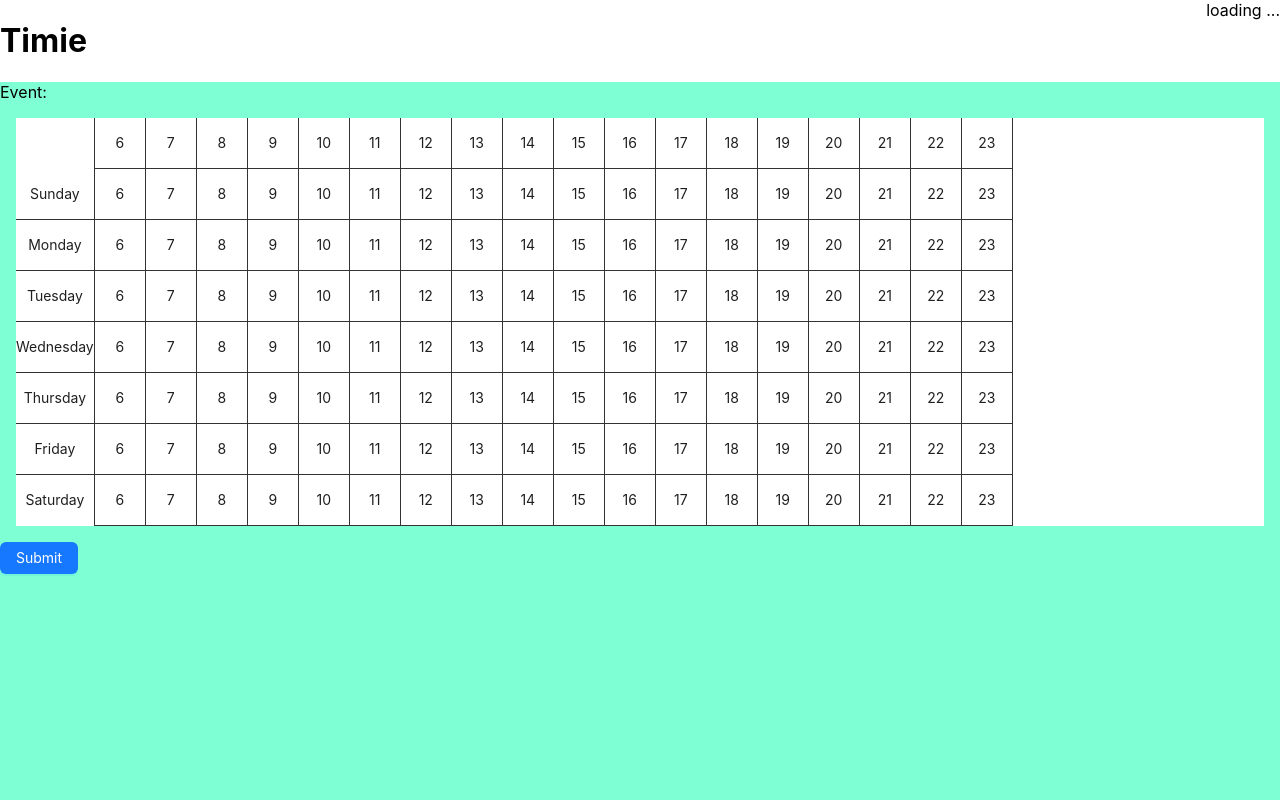
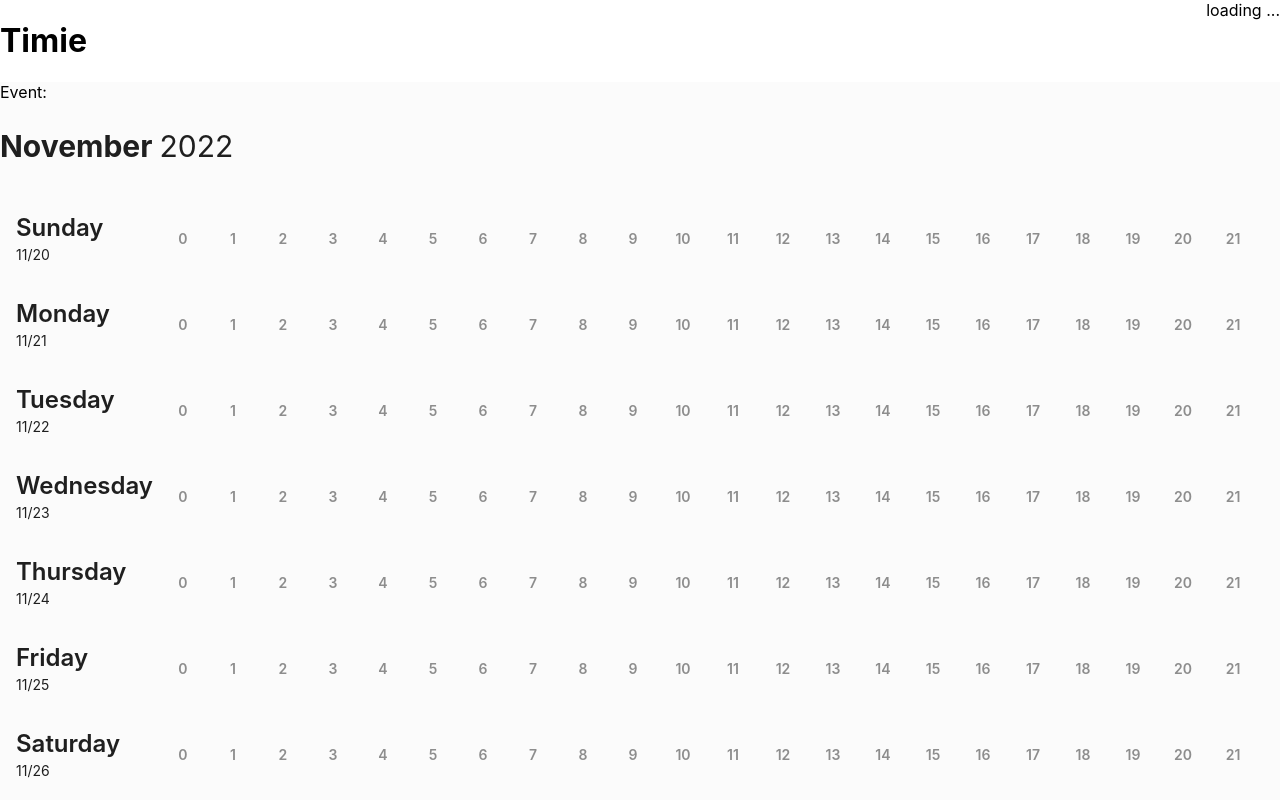
Before and after one commit to ph98/timie-app, a React (Create React App) app: page /events/1 in a window 1280 px wide. Shown: the top 800 px of the page. Built offline with nearby package versions, Linux system fonts and the light colour scheme; no server answers.

Commit message:
💄 better ui for weekly picker

```diff
--- a/src/App.tsx
+++ b/src/App.tsx
@@ -4,13 +4,18 @@
   Routes,
 } from "react-router-dom";
 import { QueryClient, QueryClientProvider } from "@tanstack/react-query";
-
+import dayjs from 'dayjs'
+import isBetween from 'dayjs/plugin/isBetween'
 import "./App.css";
 
 import EventsPage from "./pages/events/events";
 import LoginPage from "./pages/login/login";
 import EventPage from "./pages/event/event";
 import Layout from "./components/layout";
+
+dayjs.extend(isBetween)
+
+
 const queryClient = new QueryClient({
   defaultOptions:{
     queries:{
--- a/src/components/weekly-calendar/index.tsx
+++ b/src/components/weekly-calendar/index.tsx
@@ -1,19 +1,20 @@
 import dayjs, { Dayjs } from "dayjs";
 import "./styles.scss";
 import { useEffect, useState } from "react";
+import { Typography } from "antd";
 
 const weekdays = [...Array(7).keys()].map((i) =>
   dayjs().startOf("week").add(i, "day")
 );
-const hours = [...Array(18).keys()].map((i) => i + 6);
+const hours = [...Array(24).keys()];
 
-
-const WeeklyPicker = ({onChange}: any) => {
+const WeeklyPicker = ({ onChange }: any) => {
   const [selectedCells, setSelectedCells] = useState<any>([]);
 
-  useEffect(()=>{
-    onChange(selectedCells)
-  }, [selectedCells])
+  const [hovered, setHovered] = useState<any>(null);
+  useEffect(() => {
+    onChange(selectedCells);
+  }, [selectedCells]);
 
   const [startNode, setStartNode] = useState<{
     day: Dayjs;
@@ -37,35 +38,42 @@
       }
 
       setSelectedCells([
-        ...selectedCells.filter((item: any) =>
+        ...selectedCells.filter(
+          (item: any) =>
             !newCells.some(
               ({ day, hour }: { day: Dayjs; hour: number }) =>
                 item.hour === hour && dayjs(item.day).isSame(day, "day")
             )
         ),
-        ...newCells.filter((item: any) =>
+        ...newCells.filter(
+          (item: any) =>
             !selectedCells.some(
               ({ day, hour }: { day: Dayjs; hour: number }) =>
                 item.hour === hour && dayjs(item.day).isSame(day, "day")
-        )),
+            )
+        ),
       ]);
-      setStartNode(null)
+      setStartNode(null);
     }
   };
+
+  console.log("startNode, hovered", startNode, hovered);
   return (
     <div className="weekly-picker">
       <div className="week-days">
         {weekdays.map((day) => (
-          <div className="week-day-item">{day.format("dddd")}</div>
+          <div className="week-day-item">
+            <Typography.Title level={3}>{day.format("dddd")}</Typography.Title>
+            <Typography.Text>{day.format("MM/DD")}</Typography.Text>
+          </div>
         ))}
       </div>
-      <div className="hours">
-        <div className="hour-row">
-          {hours.map((hour) => (
-            <div className="cell">{hour}</div>
-          ))}
-        </div>
-
+      <div
+        className="hours"
+        onMouseLeave={(e) => {
+          setHovered(null);
+        }}
+      >
         {weekdays.map((day) => (
           <div className="hour-row">
             {hours.map((hour) => (
@@ -77,8 +85,46 @@
                   )
                     ? "selected"
                     : ""
+                } ${
+                  hovered &&
+                  ((dayjs(hovered.day).isSame(day, "day") &&
+                    hovered.hour === hour) ||
+                    (startNode &&
+                      dayjs(day).isBetween(
+                        hovered.day,
+                        startNode?.day,
+                        "day",
+                        "[]"
+                      ) &&
+                      ((hovered.hour >= hour && startNode.hour <= hour) ||
+                        (hovered.hour <= hour && startNode.hour >= hour))))
+                    ? "hovered"
+                    : ""
+                } ${
+                  selectedCells.some(
+                    (item: any) =>
+                      dayjs(item.day).isSame(day, "day") && item.hour === hour
+                  ) &&
+                  !selectedCells.some(
+                    (item: any) =>
+                      dayjs(item.day).isSame(day, "day") &&
+                      item.hour === hour - 1
+                  )
+                    ? "first"
+                    : ""
+                } ${
+                  !selectedCells.some(
+                    (item: any) =>
+                      dayjs(item.day).isSame(day, "day") &&
+                      item.hour === hour + 1
+                  ) &&
+                  selectedCells.some(
+                    (item: any) =>
+                      dayjs(item.day).isSame(day, "day") && item.hour === hour
+                  )
+                    ? "last"
+                    : ""
                 }`}
-
                 onMouseDown={(e) => {
                   if (startNode !== null) {
                     // bulkToggle({day, hour})
@@ -89,8 +135,14 @@
                 onMouseUp={(e) => {
                   bulkToggle({ day, hour });
                 }}
+                onMouseEnter={(e) => {
+                  setHovered({ day, hour });
+                }}
+                // onMouseLeave={(e) => {
+                //   setHovered(null);
+                // }}
               >
-                {hour}
+                <Typography.Text strong> {hour}</Typography.Text>
               </div>
             ))}
           </div>
--- a/src/components/weekly-calendar/styles.scss
+++ b/src/components/weekly-calendar/styles.scss
@@ -1,53 +1,74 @@
 .weekly-picker {
-  background-color: white;
+  // background-color: wh ite;
   display: flex;
   flex-direction: row;
   width: 100%;
   height: 100%;
+  max-width: fit-content;
+
   .week-days {
     display: flex;
     flex-direction: column;
-    padding-top: 51px;
-    .week-day-item{
-        height: 50px;
-        display: flex;
-        justify-content: center;
-        align-items: center;
-        text-align: center;
-        border-bottom: 1px solid #313131;
+    // padding-top: 51px;
+    .week-day-item {
+      display: flex;
+      flex-direction: column;
+      padding: 1rem 0;
+      h3 {
+        margin: 0;
+      }
 
-        &:last-of-type{
-            border: none;
-        }
+      &:last-of-type {
+        border: none;
+      }
     }
   }
   .hours {
     display: flex;
     flex: 1;
     flex-direction: column;
-    overflow-y: scroll;
+    overflow-x: auto;
     flex-wrap: wrap;
+    max-width: fit-content;
   }
   .hour-row {
     display: flex;
     flex-direction: row;
+    padding: 18px 5px;
+    // border: 1px solid #333;
   }
   .cell {
-    background: white;
-    border-bottom: 1px solid #333;
-    border-right: 1px solid #333;
+    // border-right: 1px solid #333;
     height: 50px;
     width: 50px;
     display: flex;
     justify-content: center;
     align-items: center;
     user-select: none;
-    &:first-of-type{
-        border-left: 1px solid #333;
+    transition: 0.5s all;
+    cursor: pointer;
+    opacity: 0.5;
+    &.hovered,
+    &.selected {
+      background: white;
+      // box-shadow: 0px 0px 10px 0px rgb(128 128 128 / 16%);
+      border: 1px solid transparent;
+      border-top-color: rgb(128 128 128 / 16%);
+      border-bottom-color: rgb(128 128 128 / 16%);
+      opacity: 1;
     }
-
-    &.selected {
-        background-color: rosybrown;
+    &.selected.hovered {
+      background-color: transparent;
+    }
+    &.first {
+      border-top-left-radius: 0.7rem;
+      border-bottom-left-radius: 0.7rem;
+      border-left-color: rgb(128 128 128 / 16%);
+    }
+    &.last {
+      border-top-right-radius: 0.7rem;
+      border-bottom-right-radius: 0.7rem;
+      border-right-color: rgb(128 128 128 / 16%);
     }
   }
 }
--- a/src/pages/event/event.tsx
+++ b/src/pages/event/event.tsx
@@ -1,4 +1,4 @@
-import { Button, Col, Form, Row, message } from "antd";
+import { Button, Col, Form, Row, Table, Typography, message } from "antd";
 import { useParams } from "react-router-dom";
 
 import WeeklyPicker from "../../components/weekly-calendar";
@@ -7,61 +7,83 @@
 import { useState } from "react";
 
 import "./styles.scss";
+import dayjs from "dayjs";
 
 const fetchEventData = (id: string) =>
   axios.get(`/events/${id}`).then(({ data }) => data);
 
-const addVotes = ({id, votes}: any) =>
+const addVotes = ({ id, votes }: any) =>
   axios.post(`/events/${id}`, { votes }).then(({ data }) => data);
 
 const EventPage = () => {
-
-  const [selected, setSelected] = useState([])
+  const [selected, setSelected] = useState([]);
   const { id } = useParams();
 
   const { data = {}, isLoading } = useQuery(["event", id], () =>
     fetchEventData(id || "")
   );
-  const queryClient = useQueryClient()
+
+  console.log("data", data);
+  const queryClient = useQueryClient();
 
   const eventItem = useMutation({
     mutationFn: addVotes,
-    onMutate: async (newEvent)=>{
-      await queryClient.cancelQueries({ queryKey: ['event', newEvent.id] })
+    onMutate: async (newEvent) => {
+      await queryClient.cancelQueries({ queryKey: ["event", newEvent.id] });
 
       // Snapshot the previous value
-      const previousEvent = queryClient.getQueryData(['event', newEvent.id])
+      const previousEvent = queryClient.getQueryData(["event", newEvent.id]);
 
       // Optimistically update to the new value
-      queryClient.setQueryData(['event', newEvent.id], newEvent)
-      queryClient.invalidateQueries(['event'])
+      queryClient.setQueryData(["event", newEvent.id], newEvent);
+      queryClient.invalidateQueries(["event"]);
       // Return a context with the previous and new todo
-      return { previousEvent, newEvent }
+      return { previousEvent, newEvent };
     },
-    onSettled: (data)=>{
-      message.success('Vote added!')
-    }
+    onSettled: (data) => {
+      message.success("Vote added!");
+    },
   });
 
+  const startDate = dayjs()
   return (
     <div className="event-page">
       <header>Event: {data.event?.title}</header>
-      <Form
-        onFinish={(e) => {
-          console.log("e :>> ", e);
-        }}
-      >
+
+      <Typography.Title level={2} className="month-title">
+        {startDate.format('MMMM')}
+        {' '}
+        <span>{startDate.format('YYYY')}</span>
+      </Typography.Title>
       <Row>
         <Col className="table-col">
           <WeeklyPicker onChange={setSelected} />
         </Col>
       </Row>
       <Row>
-          <Button type="primary" onClick={() => eventItem.mutate({id, votes: selected})}>
+        <Typography>Voters:</Typography>
+
+      </Row>
+      <Row>
+      <Table
+          columns={[{ title: "Name", dataIndex: "by" },
+        {
+          dataIndex: 'created_at', title: 'Date'
+        }]}
+          dataSource={data.votes}
+        />
+      </Row>
+      <Row justify="center">
+        <Col>
+          <Button
+            size="large"
+            type="primary"
+            onClick={() => eventItem.mutate({ id, votes: selected })}
+          >
             Submit
           </Button>
+        </Col>
       </Row>
-      </Form>
     </div>
   );
 };
--- a/src/pages/event/styles.scss
+++ b/src/pages/event/styles.scss
@@ -1,5 +1,5 @@
 .event-page{
-    background-color: aquamarine;
+    background-color: #fbfbfb;
     min-height: 100vh;
     .header{
         justify-content: space-between;
@@ -9,5 +9,14 @@
     .table-col{
         padding:1rem;
         width: 100%;
+
+        display: flex;
+        justify-content: center;
+    }
+    .month-title{
+        font-weight: bolder;
+        span{
+            font-weight: normal;
+        }
     }
 }
--- a/src/utils/axios.js
+++ b/src/utils/axios.js
@@ -2,10 +2,10 @@
 
 const baseURL = process.env.REACT_APP_API_URL;
 
-console.log('baseURL', baseURL)
 const instance = axios.create({
   baseURL,
 });
+
 instance.interceptors.request.use(
   function (config) {
     return {
```
Lines whose indentation alone changed are shown as unchanged.
